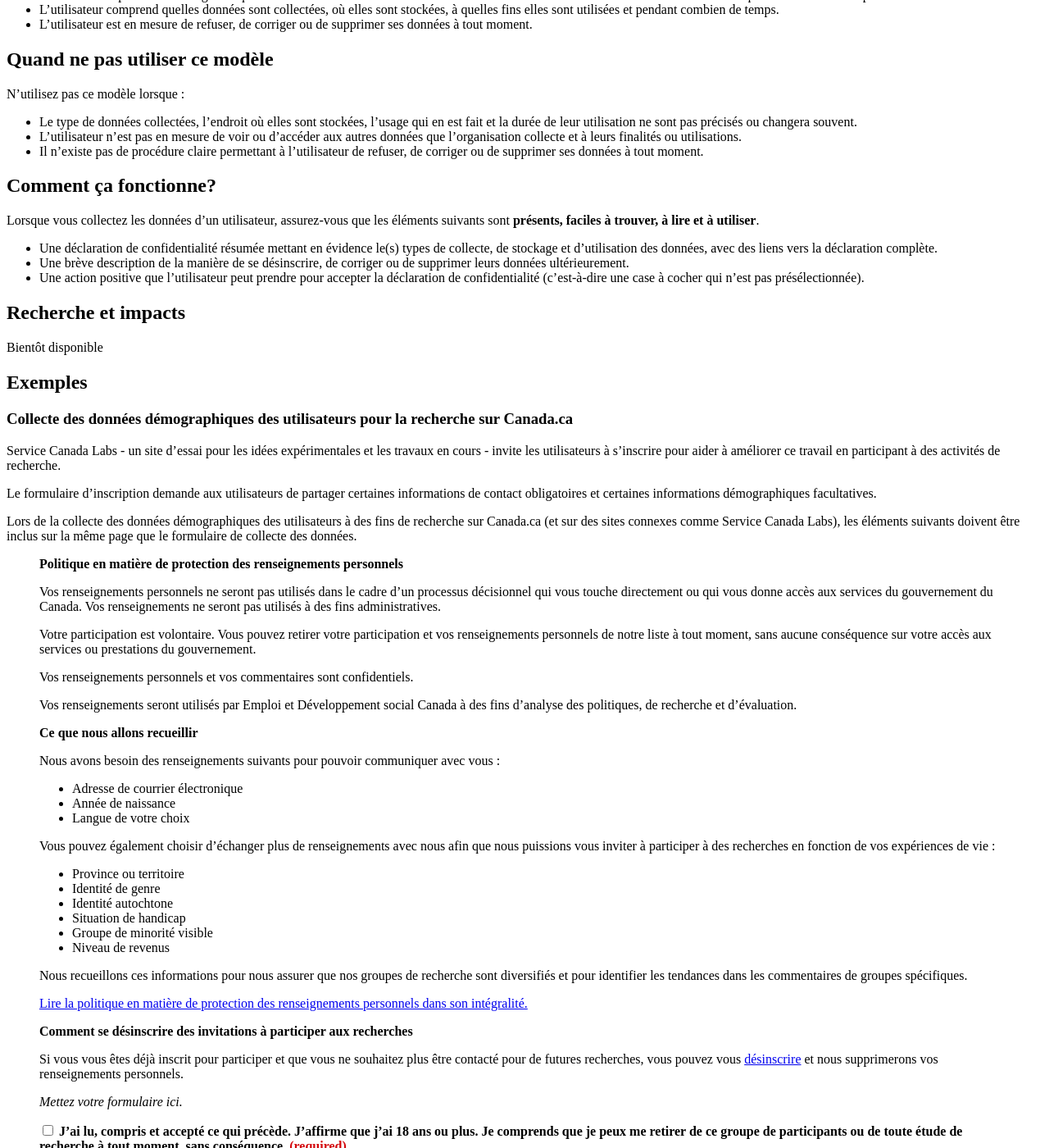
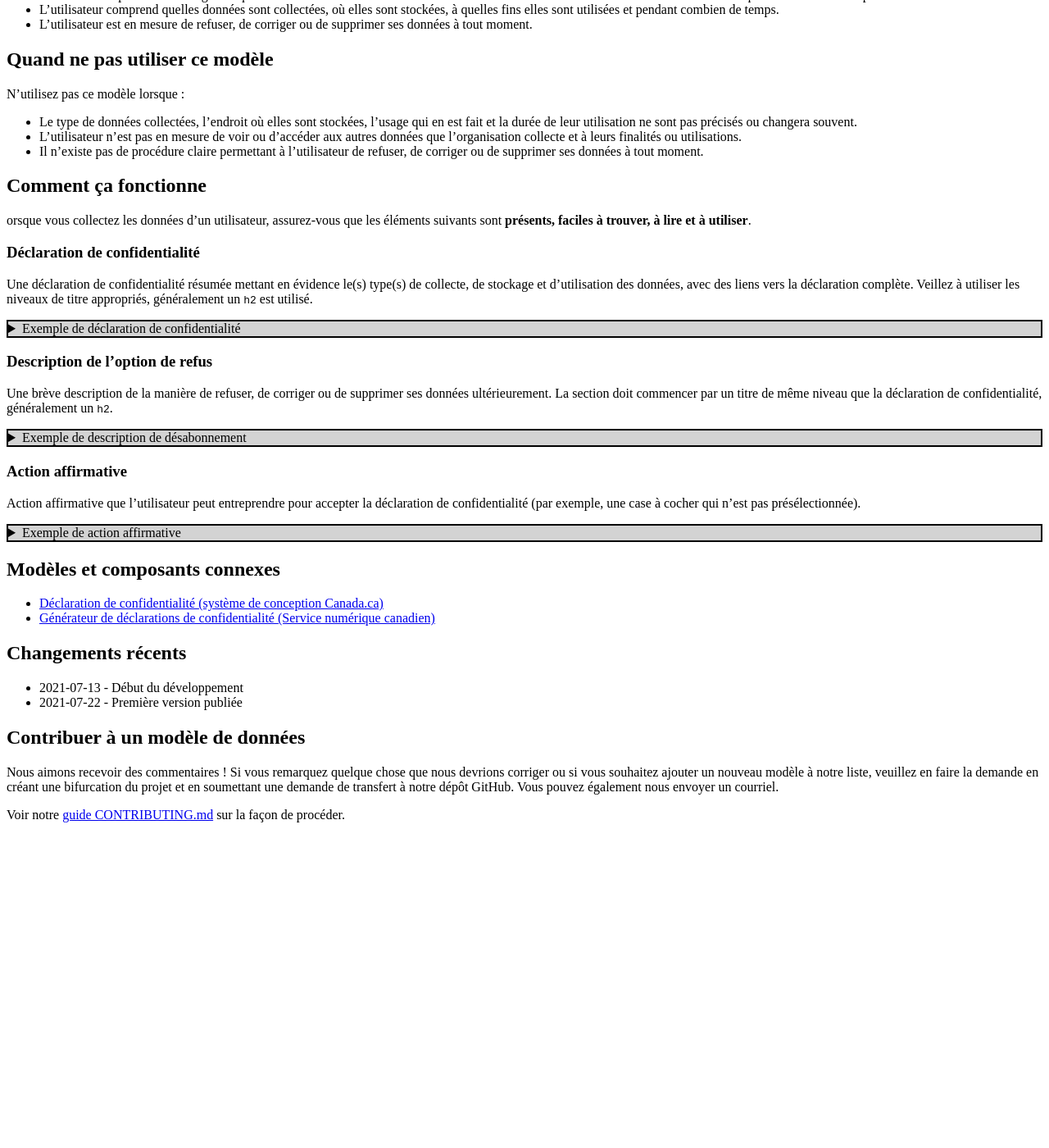
Before and after one commit to DTS-STN/Data-Patterns, a Jekyll site: the page built from _patterns/opt-in-fr.md, in a window 1280 px wide and 1400 px high, scrolled down 458 px. Shown: the whole window at 82% size. Built offline with Jekyll 4.4.1, drawn with Linux system fonts in a browser that asks for light colours; comment, search, counter and statistics services are not loaded; after the commit the page ends 1477 px from its top, so only the background shows below that; some of the changed text lies outside the part shown.

Commit message:
adding french translation

```diff
--- a/_patterns/opt-in-fr.md
+++ b/_patterns/opt-in-fr.md
@@ -38,77 +38,62 @@ N'utilisez pas ce modèle lorsque :
 * L'utilisateur n'est pas en mesure de voir ou d'accéder aux autres données que l'organisation collecte et à leurs finalités ou utilisations.
 * Il n'existe pas de procédure claire permettant à l'utilisateur de refuser, de corriger ou de supprimer ses données à tout moment.
 
-## Comment ça fonctionne?
+## Comment ça fonctionne
 
-Lorsque vous collectez les données d'un utilisateur, assurez-vous que les éléments suivants sont **présents, faciles à trouver, à lire et à utiliser**.
+orsque vous collectez les données d'un utilisateur, assurez-vous que les éléments suivants sont **présents, faciles à trouver, à lire et à utiliser**.
 
-* Une déclaration de confidentialité résumée mettant en évidence le(s) types de collecte, de stockage et d'utilisation des données, avec des liens vers la déclaration complète.
-* Une brève description de la manière de se désinscrire, de corriger ou de supprimer leurs données ultérieurement.
-* Une action positive que l'utilisateur peut prendre pour accepter la déclaration de confidentialité (c'est-à-dire une case à cocher qui n'est pas présélectionnée).
+### Déclaration de confidentialité
 
-## Recherche et impacts
+Une déclaration de confidentialité résumée mettant en évidence le(s) type(s) de collecte, de stockage et d'utilisation des données, avec des liens vers la déclaration complète.
+Veillez à utiliser les niveaux de titre appropriés, généralement un `h2` est utilisé.
 
-Bientôt disponible
+<details>
+    <summary>Exemple de déclaration de confidentialité</summary>
+    <p class="h2">Politique de confidentialité</p>
+    <p><em>[Vous pouvez ajouter ici une déclaration de confidentialité personnalisée qui respecte la politique de confidentialité du gouvernement du Canada. Elle doit indiquer clairement comment les informations personnelles de l'utilisateur <strong>seront ou ne seront pas</strong> utilisées. Des exemples suivent.]</em></p>
+    <p>YVos informations <strong>ne seront pas</strong> utilisées dans le cadre d'un processus décisionnelqui affecte votre accès aux services du Gouvernement du Canada. Vos renseignements personnels <strong>ne seront pas</strong> utilisés à des fins administratives.</p>
+    <p>os renseignements personnels et vos commentaires sont confidentiels.</p>
+    <p>Vos renseignements <strong>seront</strong> utilisés par Emploi et Développement Social Canada pour <em>[expliquer brièvement à quoi serviront les renseignements]</em>.</p>
+    <p class="h3">Ce que nous allons recueillir</p>
+    <p>Nous avons besoin des renseignements suivants pour <em>[expliquer brièvement pourquoi vous avez besoin des données suivantes]</em>:</p>
+    <ul>
+        <li>Adresse de courriel</li>
+        <li><em>[ndiquez d'autres données d'identification personnelle obligatoires]</em></li>
+    </ul>
+    <p>Vous pouvez également choisir de nous communiquer d'autres renseignements pour que nous puissions <em>[expliquer brièvement comment le fait de fournir les données suivantes permettra de fournir des services à l'utilisateur]</em>:</p>
+    <ul>
+        <li>Province ou territoire</li>
+        <li><em>[Indiquez d'autres données d'identification personnelle facultatives]</em></li>
+    </ul>
+    <p>Nous recueillons ces renseignements pour nous assurer que nos groupes de recherche sont diversifiés et pour déterminer les tendances en matière de rétroaction pour des groupes particuliers.</p>
+    <p><a href="https://www.canada.ca/fr/transparence/confidentialite.html">Lisez la politique de confidentialité complète.</a></p>
+</details>
 
-## Exemples
+### Description de l'option de refus
 
-### Collecte des données démographiques des utilisateurs pour la recherche sur Canada.ca
+Une brève description de la manière de refuser, de corriger ou de supprimer ses données ultérieurement.
+La section doit commencer par un titre de même niveau que la déclaration de confidentialité, généralement un `h2`.
 
-<!-- IMPORTANT - Ajoutez des liens vers le SCL et inscrivez-vous une fois en ligne ! -->
+<details>
+    <summary>Exemple de description de désabonnement</summary>
+    <p class="h2">Comment se désabonner de <em>[identifier de quoi l'utilisateur se désabonne]</em></p>
+    <p>Si vous vous êtes précédemment inscrit pour devenir un participant et que vous ne souhaitez plus être contacté à l'avenir <em>[expliquez en détail ce dont l'utilisateur se désabonne]</em>, vous pouvez vous <a href="#desabonner">désabonner</a> de la liste des participants et nous supprimerons vos informations personnelles.</p>
+</details>
 
-Service Canada Labs - un site d’essai pour les idées expérimentales et les travaux en cours - invite les utilisateurs à s'inscrire pour aider à améliorer ce travail en participant à des activités de recherche.
+### Action affirmative
 
-Le formulaire d'inscription demande aux utilisateurs de partager certaines informations de contact obligatoires et certaines informations démographiques facultatives.
+Action affirmative que l'utilisateur peut entreprendre pour accepter la déclaration de confidentialité (par exemple, une case à cocher qui n'est pas présélectionnée).
 
-Lors de la collecte des données démographiques des utilisateurs à des fins de recherche sur Canada.ca (et sur des sites connexes comme Service Canada Labs), les éléments suivants doivent être inclus sur la même page que le formulaire de collecte des données.
-
-> **Politique en matière de protection des renseignements personnels**
->
-> Vos renseignements personnels ne seront pas utilisés dans le cadre d'un processus décisionnel qui vous touche directement ou qui vous donne accès aux services du gouvernement du Canada.
-> Vos renseignements ne seront pas utilisés à des fins administratives.
->
-> Votre participation est volontaire.
-> Vous pouvez retirer votre participation et vos renseignements personnels de notre liste à tout moment, sans aucune conséquence sur votre accès aux services ou prestations du gouvernement.
->
-> Vos renseignements personnels et vos commentaires sont confidentiels.
->
-> Vos renseignements seront utilisés par Emploi et Développement social Canada à des fins d'analyse des politiques, de recherche et d'évaluation.
->
-> **Ce que nous allons recueillir**
->
-> Nous avons besoin des renseignements suivants pour pouvoir communiquer avec vous :
->
-> * Adresse de courrier électronique
-> * Année de naissance
-> * Langue de votre choix
->
-> Vous pouvez également choisir d’échanger plus de renseignements avec nous afin que nous puissions vous inviter à participer à des recherches en fonction de vos expériences de vie :
->
-> * Province ou territoire
-> * Identité de genre
-> * Identité autochtone
-> * Situation de handicap
-> * Groupe de minorité visible
-> * Niveau de revenus
->
-> Nous recueillons ces informations pour nous assurer que nos groupes de recherche sont diversifiés et pour identifier les tendances dans les commentaires de groupes spécifiques.
->
-> [Lire la politique en matière de protection des renseignements personnels dans son intégralité.](https://www.canada.ca/fr/transparence/confidentialite.html)
->
-> **Comment se désinscrire des invitations à participer aux recherches**
->
-> Si vous vous êtes déjà inscrit pour participer et que vous ne souhaitez plus être contacté pour de futures recherches, vous pouvez vous [désinscrire](#desinscrire) et nous supprimerons vos renseignements personnels.
->
-> _Mettez votre formulaire ici._
->
-> <div class="checkbox">
-> <input type="checkbox" id="consent" name="consent" value="consent">
-> <label for="consent" class="required"><strong>J’ai lu, compris et accepté ce qui précède. J’affirme que j’ai 18 ans ou plus. Je comprends que je peux me retirer de ce groupe de participants ou de toute étude de recherche à tout moment, sans conséquence.</strong></label>
-> </div>
-
-Une fois que l'utilisateur accepte que ses données soient collectées et soumet le formulaire, le formulaire transmet ces informations à une base de données où elles sont stockées.
-
-Pour en savoir plus sur les éléments techniques qui composent le formulaire d'inscription de Service Canada Labs, lisez cette [documentation de conception](https://github.com/DTS-STN/Alpha-Site/wiki/Design-Doc-004-Screener-Intake-Process).
+<details>
+    <summary>Exemple de action affirmative</summary>
+    <div class="checkbox-inline">
+        <label for="consent" class="required">
+            <input type="checkbox" id="consent" name="consent" value="consent">
+            <strong>J'affirme que j'ai 18 ans ou plus. Je comprends que je peux me retirer de ce <em>[nom duservice]</em> à tout moment sans conséquence.</strong>
+        </label>
+    </div>
+    <p><em>Le balisage html valide pour une case à cocher standard doit être examiné et se trouve dans le <a href="https://wet-boew.github.io/wet-boew-styleguide/design/forms-fr#checkboxes" target="_blank">Boîte à outils de l'expérience Web</a>.</em></p>
+</details>
 
 ## Modèles et composants connexes
 
```
Also changed, not shown: _patterns/opt-in.md (+1 -1 lines).
